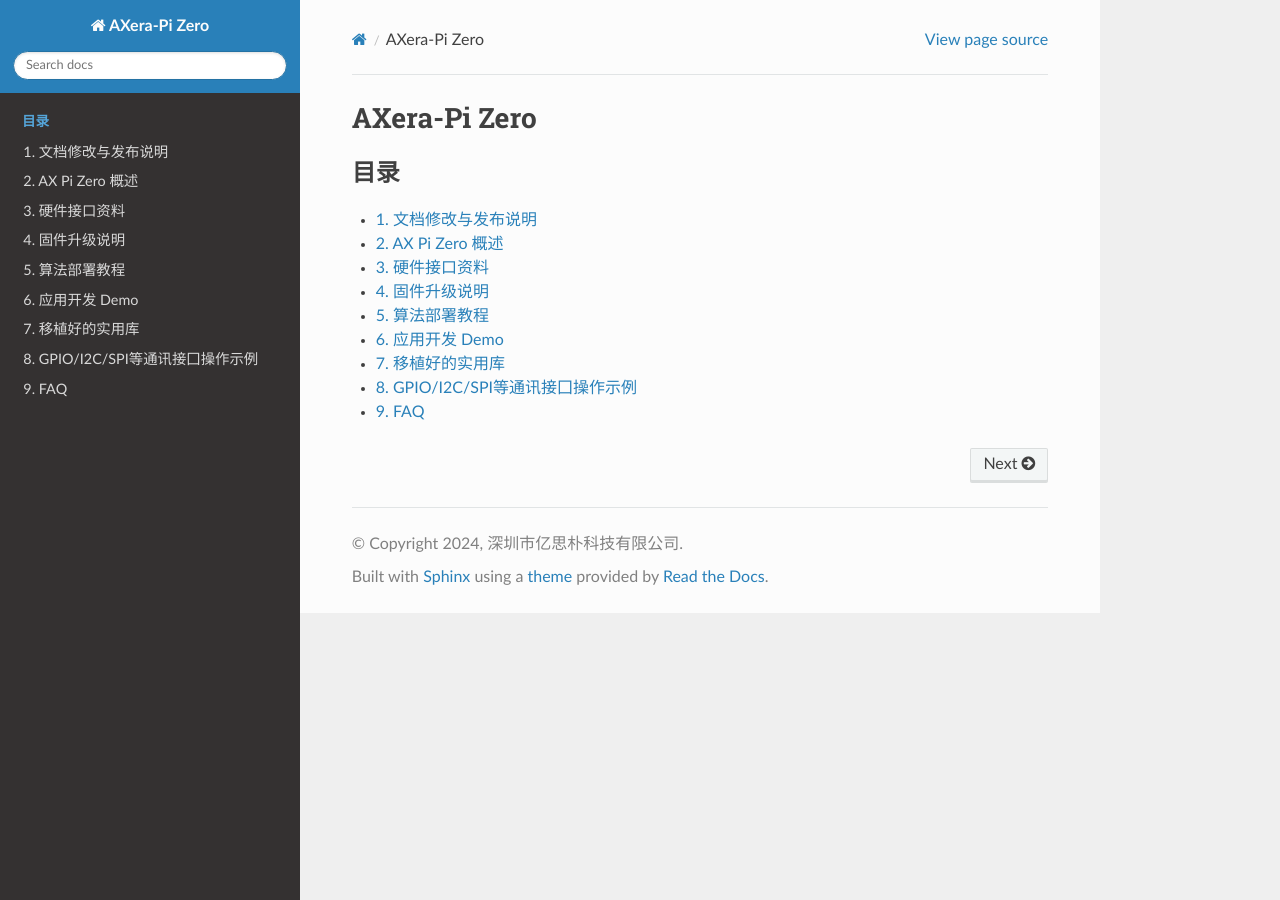
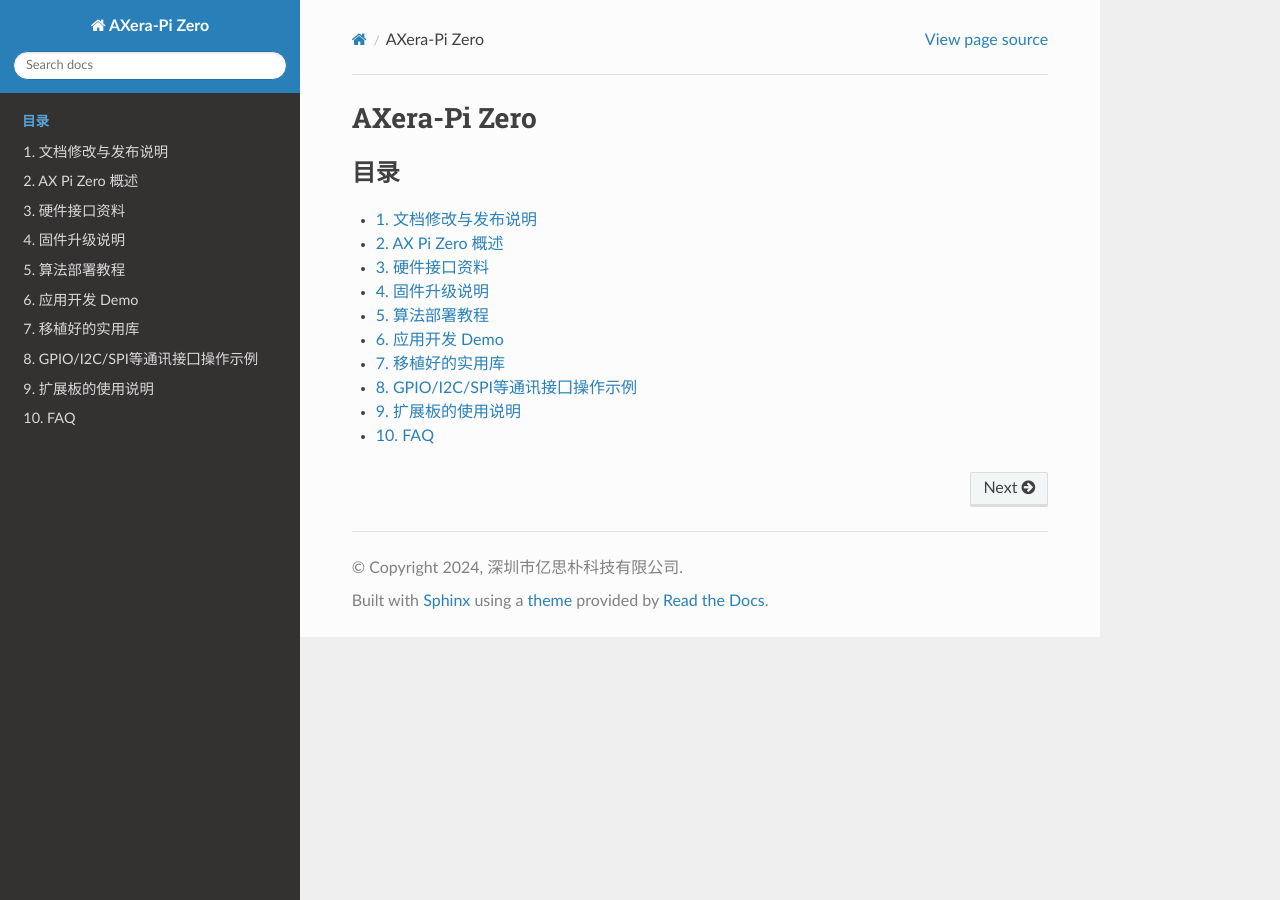
Before and after one commit to AXERA-TECH/axera-pi-zero-docs, a Sphinx documentation site: the page built from source/index.rst, in a window 1280 px wide. Built offline with Sphinx 7.4.7 and the Read the Docs theme 2.0.0, drawn with Linux system fonts in a browser that asks for light colours; some of the changed lines change nothing that is shown.

Commit message:
add board_use

```diff
--- /dev/null
+++ b/source/doc_guide_board.md
@@ -0,0 +1,29 @@
+# 扩展板的使用说明
+
+AXera_Pi Zero增加4G无线通讯板（简称：扩展板），支持4G/WIFI/SD卡。<br />
+![](./media/board/board_1.png)
+
+<font color="red"><b>在进行4G/WIFI模式切换时，需要通过网口/串口进入，此时usb只作供电功能，跳线帽切换时需在断电状态下进行。</font></b>
+
+## 切换4G模式
+
+1.将主板的跳线帽置于WIFI端。(在进行烧录下载时，需把跳线帽置于TYPEC端)<br />
+![](./media/board/board_6.png)
+
+2.将扩展板的跳线帽置于LET端，即为4G模式。<br />
+![](./media/board/board_7.png)
+
+2.进入设备终端，输入命令，切换到OTG。<br />
+![](./media/board/board_2.jpg)
+
+3.输入命令，若出现以下图片所示情况，说明OTG切换成功。<br />
+![](./media/board/board_3.jpg)
+
+![](./media/board/board_4.jpg)
+
+4.输入命令，通过移远拨号工具进行拨号。<br />
+![](./media/board/board_5.png)
+
+5.用usb0 ping外网验证4G卡是否能正常使用<br />
+
+## 切换WIFI模式
--- a/source/doc_update_info.md
+++ b/source/doc_update_info.md
@@ -8,3 +8,4 @@
 | V002 | 2024-03-11 | Initial |
 | V002 | 2024-03-14 | 新增算法部署章节 |
 | V003 | 2024-03-19 | 新增接口操作章节 |
+| V004 | 2024-06-04 | 新增扩展板使用章节 |
--- a/source/index.rst
+++ b/source/index.rst
@@ -20,4 +20,5 @@
   doc_guide_demo.md
   doc_guide_library.md
   doc_guide_lan.md
+  doc_guide_board.md
   doc_guide_faq.md
```
Also changed, not shown: source/media/board/board_2.jpg (added), source/media/board/board_3.jpg (added), source/media/board/board_4.jpg (added), source/media/board/board_5.png (added), source/media/board/board_6.png (added), source/media/board/board_7.png (added), 1 other file.
